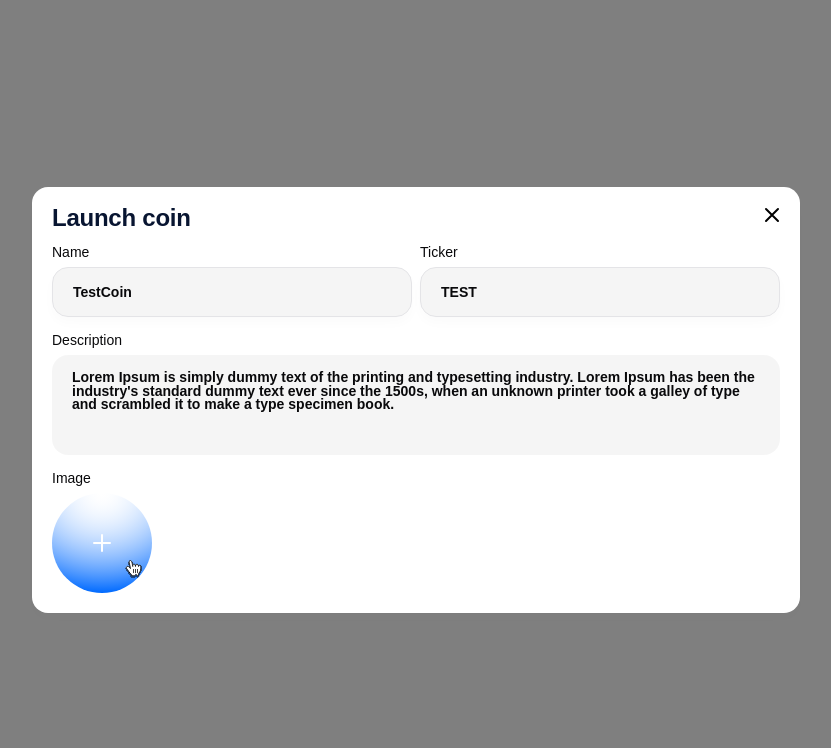
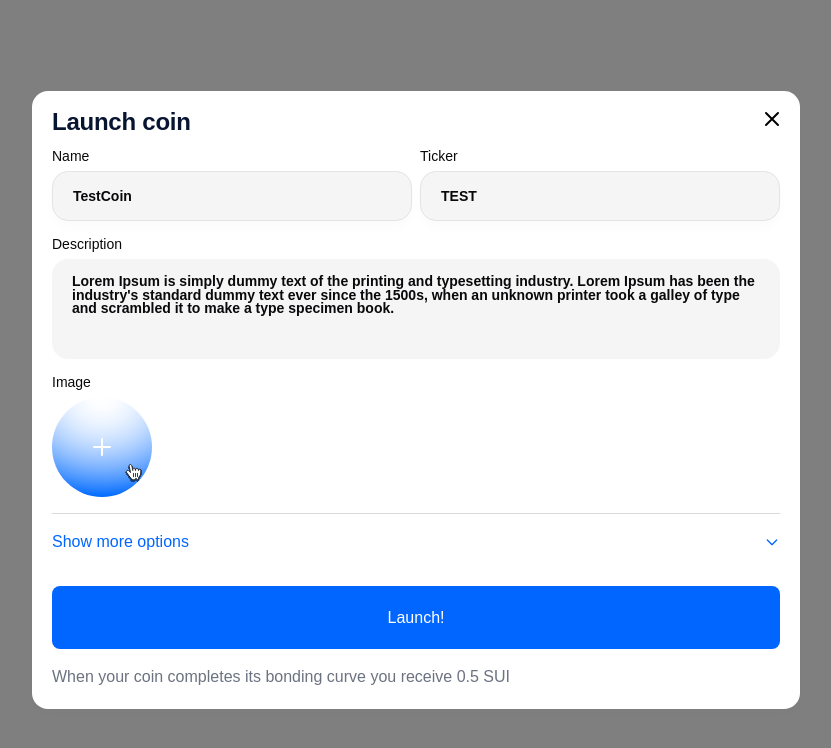
Before and after one commit to outsider987/shadcn, a Next.js app: page / in a window 1280 px wide. Both pictures are taken after a click on the button "Pop up modal". Shown: the top 748 px of the page, without its empty margins (224-1055 px from the left). Built offline with nearby package versions, Linux system fonts and the light colour scheme.

Commit message:
refone more options

```diff
--- a/app/page.tsx
+++ b/app/page.tsx
@@ -4,6 +4,7 @@ import { Button } from "@/components/ui/button";
 import { Input } from "@/components/ui/input";
 import { Label } from "@/components/ui/label";
 import { ImageUploader } from "@/components/ui/image-uploader";
+import { ShowMoreOptions } from "@/components/ShowMoreOptions";
 import { useState } from "react";
 
 export default function Home() {
@@ -11,6 +12,9 @@ export default function Home() {
   const [name, setName] = useState("TestCoin");
   const [ticker, setTicker] = useState("TEST");
   const [image, setImage] = useState<string | null>(null);
+  const [xLink, setXLink] = useState("https://x.com/SuiNetwork");
+  const [discordLink, setDiscordLink] = useState("https://x.com/SuiNetwork");
+  const [telegramLink, setTelegramLink] = useState("https://x.com/SuiNetwork");
 
   const Content = () => {
     return (
@@ -55,6 +59,29 @@ export default function Home() {
           <Label htmlFor="image">Image</Label>
           <ImageUploader onImageChange={setImage} />
         </div>
+
+        {/* line */}
+        <div className="w-full h-[1px] bg-[#D9D9D9] "></div>
+
+        {/* Show more options component */}
+        <ShowMoreOptions
+          xLink={xLink}
+          discordLink={discordLink}
+          telegramLink={telegramLink}
+          onXLinkChange={setXLink}
+          onDiscordLinkChange={setDiscordLink}
+          onTelegramLinkChange={setTelegramLink}
+        />
+
+        {/* Launch button */}
+        <button className="w-full bg-[#0066FF] text-white py-4 rounded-lg mt-4 font-medium min-h-[63px]">
+          Launch!
+        </button>
+
+        {/* Bonding curve message */}
+        <p className="text-gray-500 ">
+          When your coin completes its bonding curve you receive 0.5 SUI
+        </p>
       </div>
     );
   };
--- /dev/null
+++ b/components/ShowMoreOptions.tsx
@@ -0,0 +1,83 @@
+import { Label } from "@/components/ui/label";
+import { Input } from "@/components/ui/input";
+import { useState } from "react";
+
+interface ShowMoreOptionsProps {
+  xLink: string;
+  discordLink: string;
+  telegramLink: string;
+  onXLinkChange: (value: string) => void;
+  onDiscordLinkChange: (value: string) => void;
+  onTelegramLinkChange: (value: string) => void;
+}
+
+export function ShowMoreOptions({
+  xLink,
+  discordLink,
+  telegramLink,
+  onXLinkChange,
+  onDiscordLinkChange,
+  onTelegramLinkChange,
+}: ShowMoreOptionsProps) {
+  const [showMoreOptions, setShowMoreOptions] = useState(false);
+
+  return (
+    <>
+      <button
+        onClick={() => setShowMoreOptions(!showMoreOptions)}
+        className="flex items-center text-[#0066FF] justify-between font-medium"
+      >
+        Show more options
+        <svg
+          className={`ml-2 w-4 h-4 transform transition-transform ${
+            showMoreOptions ? "rotate-180" : ""
+          }`}
+          fill="none"
+          stroke="currentColor"
+          viewBox="0 0 24 24"
+        >
+          <path
+            strokeLinecap="round"
+            strokeLinejoin="round"
+            strokeWidth={2}
+            d="M19 9l-7 7-7-7"
+          />
+        </svg>
+      </button>
+
+      {showMoreOptions && (
+        <div className="flex  gap-4">
+          <div className="grid w-full items-center gap-2">
+            <Label htmlFor="xLink">X link</Label>
+            <Input
+              id="xLink"
+              placeholder="Enter X link"
+              value={xLink}
+              onChange={(e) => onXLinkChange(e.target.value)}
+            />
+          </div>
+
+          <div className="grid w-full items-center gap-2">
+            <Label htmlFor="discord">Discord</Label>
+            <Input
+              id="discord"
+              placeholder="Enter Discord link"
+              value={discordLink}
+              onChange={(e) => onDiscordLinkChange(e.target.value)}
+            />
+          </div>
+
+          <div className="grid w-full items-center gap-2">
+            <Label htmlFor="telegram">Telegram link</Label>
+            <Input
+              id="telegram"
+              placeholder="Enter Telegram link"
+              value={telegramLink}
+              onChange={(e) => onTelegramLinkChange(e.target.value)}
+            />
+          </div>
+        </div>
+      )}
+    </>
+  );
+}
```
